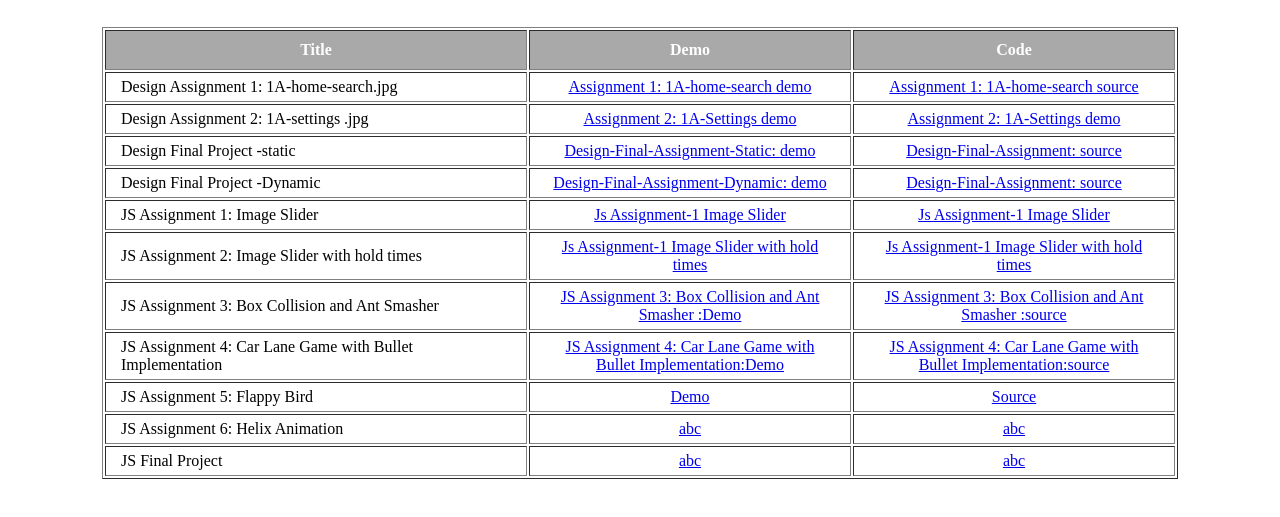
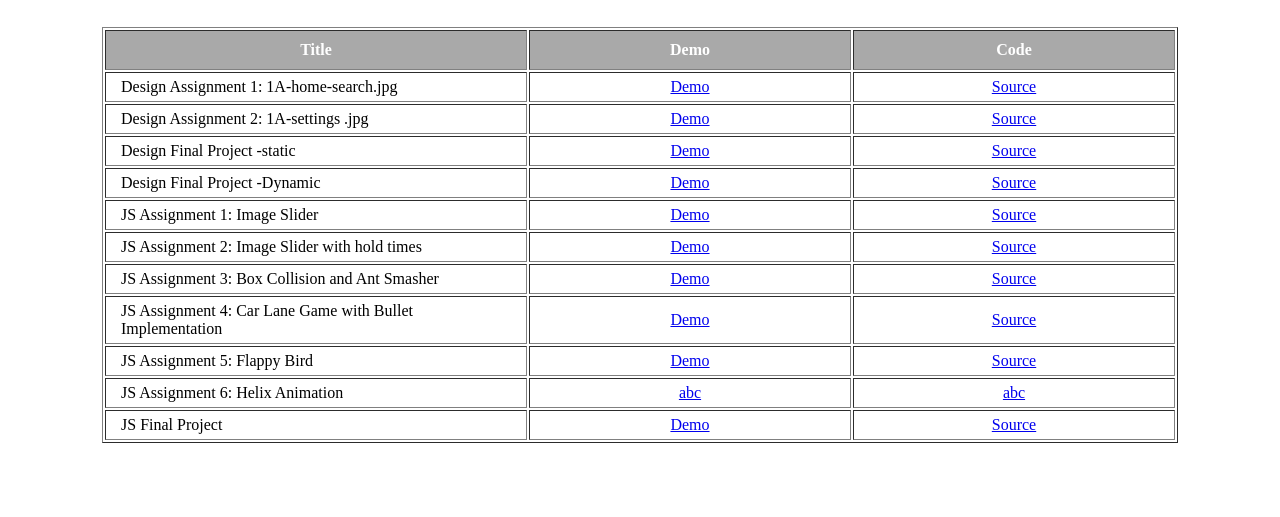
Before and after one commit to keshsu/leapfrog, a plain HTML site: page index.html in a window 1280 px wide. Shown: the part 113-630 px from the top of the page. Drawn offline with Linux system fonts and the light colour scheme.

Commit message:
index file ma JS final Project ko link thapeko

```diff
--- a/index.html
+++ b/index.html
@@ -16,43 +16,43 @@
 		</tr>
 		<tr>
 			<td>Design Assignment 1: 1A-home-search.jpg</td>
-			<td style="text-align: center"><a href="https://keshsu.github.io/LeapFrog/Assignment-1/"> Assignment 1: 1A-home-search demo </a></td>
-			<td style="text-align: center"><a href="https://github.com/keshsu/LeapFrog/tree/master/Assignment-1/index.html/">Assignment 1: 1A-home-search source</a></td>
+			<td style="text-align: center"><a href="https://keshsu.github.io/LeapFrog/Assignment-1/"> Demo </a></td>
+			<td style="text-align: center"><a href="https://github.com/keshsu/LeapFrog/tree/master/Assignment-1/index.html/">Source</a></td>
 		</tr>
 		<tr>
 			<td>Design Assignment 2: 1A-settings .jpg</td>
-			<td style="text-align: center"><a href="https://keshsu.github.io/LeapFrog/Assignment-2/"> Assignment 2: 1A-Settings demo  </a></td>
-			<td style="text-align: center"><a href="https://github.com/keshsu/LeapFrog/tree/master/Assignment-2/index.html/">  Assignment 2: 1A-Settings demo   </a></td>
+			<td style="text-align: center"><a href="https://keshsu.github.io/LeapFrog/Assignment-2/"> Demo  </a></td>
+			<td style="text-align: center"><a href="https://github.com/keshsu/LeapFrog/tree/master/Assignment-2/index.html/">Source</a></td>
 		</tr>
 		<tr>
 			<td>Design Final Project -static</td>
-			<td style="text-align: center"><a href="https://keshsu.github.io/LeapFrog/Final-Assignment-1/static/"> Design-Final-Assignment-Static: demo </a></td>
-			<td style="text-align: center"><a href="https://github.com/keshsu/LeapFrog/tree/master/Final-Assignment-1/static/index.html/"> Design-Final-Assignment: source </a></td>
+			<td style="text-align: center"><a href="https://keshsu.github.io/LeapFrog/Final-Assignment-1/static/">Demo </a></td>
+			<td style="text-align: center"><a href="https://github.com/keshsu/LeapFrog/tree/master/Final-Assignment-1/static/index.html/"> Source </a></td>
 		</tr>
 		<tr>
 				<td>Design Final Project -Dynamic</td>
-				<td style="text-align: center"><a href="https://keshsu.github.io/LeapFrog/Final-Assignment-1/dynamic/"> Design-Final-Assignment-Dynamic: demo </a></td>
-				<td style="text-align: center"><a href="https://github.com/keshsu/LeapFrog/tree/master/Final-Assignment-1/dynamic/index.html/"> Design-Final-Assignment: source </a></td>
+				<td style="text-align: center"><a href="https://keshsu.github.io/LeapFrog/Final-Assignment-1/dynamic/">Demo </a></td>
+				<td style="text-align: center"><a href="https://github.com/keshsu/LeapFrog/tree/master/Final-Assignment-1/dynamic/index.html/">Source </a></td>
 			</tr>
 		<tr>
 			<td>JS Assignment 1: Image Slider</td>
-			<td style="text-align: center"><a href=" https://keshsu.github.io/LeapFrog/jspractice/JS-PROJECTS/ast1/">Js Assignment-1 Image Slider</a></td>
-			<td style="text-align: center"><a href=" https://github.com/keshsu/LeapFrog/tree/master/jspractice/JS-PROJECTS/ast1/">Js Assignment-1 Image Slider</a></td>
+			<td style="text-align: center"><a href=" https://keshsu.github.io/LeapFrog/jspractice/JS-PROJECTS/ast1/">Demo</a></td>
+			<td style="text-align: center"><a href=" https://github.com/keshsu/LeapFrog/tree/master/jspractice/JS-PROJECTS/ast1/">Source</a></td>
 		</tr>
 		<tr>
 			<td>JS Assignment 2: Image Slider with hold times</td>
-			<td style="text-align: center"><a href=" https://keshsu.github.io/LeapFrog/jspractice/JS-PROJECTS/ast2/">Js Assignment-1 Image Slider with hold times</a></td>
-			<td style="text-align: center"><a href=" https://github.com/keshsu/LeapFrog/tree/master/jspractice/JS-PROJECTS/ast2/">Js Assignment-1 Image Slider with hold times</a></td>
+			<td style="text-align: center"><a href=" https://keshsu.github.io/LeapFrog/jspractice/JS-PROJECTS/ast2/">Demo</a></td>
+			<td style="text-align: center"><a href=" https://github.com/keshsu/LeapFrog/tree/master/jspractice/JS-PROJECTS/ast2/">Source</a></td>
 		</tr>
 		<tr>
 			<td>JS Assignment 3: Box Collision and Ant Smasher</td>
-			<td style="text-align: center"><a href="https://keshsu.github.io/LeapFrog/jspractice/JS-PROJECTS/boxCollison/"> JS Assignment 3: Box Collision and Ant Smasher :Demo </a></td>
-			<td style="text-align: center"><a href="https://github.com/keshsu/LeapFrog/tree/master/jspractice/JS-PROJECTS/boxCollison/"> JS Assignment 3: Box Collision and Ant Smasher :source </a></td>
+			<td style="text-align: center"><a href="https://keshsu.github.io/LeapFrog/jspractice/JS-PROJECTS/boxCollison/"> Demo </a></td>
+			<td style="text-align: center"><a href="https://github.com/keshsu/LeapFrog/tree/master/jspractice/JS-PROJECTS/boxCollison/">Source </a></td>
 		</tr>
 		<tr>
 			<td>JS Assignment 4: Car Lane Game with Bullet Implementation</td>
-			<td style="text-align: center"><a href="https://keshsu.github.io/LeapFrog/jspractice/carlane-bullet/"> JS Assignment 4: Car Lane Game with Bullet Implementation:Demo </a></td>
-			<td style="text-align: center"><a href="https://github.com/keshsu/LeapFrog/tree/master/jspractice/carlane-bullet/"> JS Assignment 4: Car Lane Game with Bullet Implementation:source </a></td>
+			<td style="text-align: center"><a href="https://keshsu.github.io/LeapFrog/jspractice/carlane-bullet/"> Demo </a></td>
+			<td style="text-align: center"><a href="https://github.com/keshsu/LeapFrog/tree/master/jspractice/carlane-bullet/"> Source </a></td>
 		</tr>
 		<tr>
 			<td>JS Assignment 5: Flappy Bird</td>
@@ -66,8 +66,8 @@
 		</tr>
 		<tr>
 			<td>JS Final Project</td>
-			<td style="text-align: center"><a href="#"> abc </a></td>
-			<td style="text-align: center"><a href="#"> abc </a></td>
+			<td style="text-align: center"><a href="https://keshsu.github.io/LeapFrog/JS-FINAL-PROJECT/"> Demo </a></td>
+			<td style="text-align: center"><a href="https://github.com/keshsu/LeapFrog/JS-FINAL-PROJECT/"> Source </a></td>
 		</tr>
 	</table>
 </body>
```
